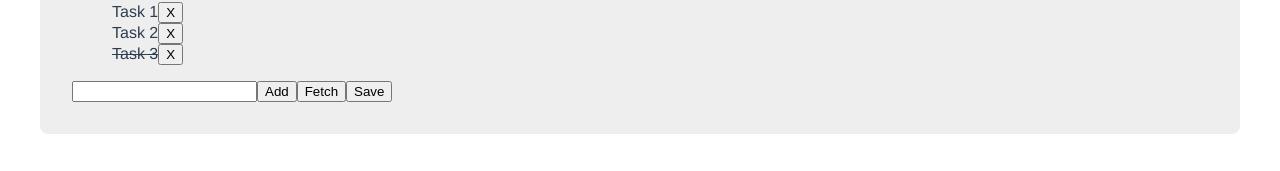
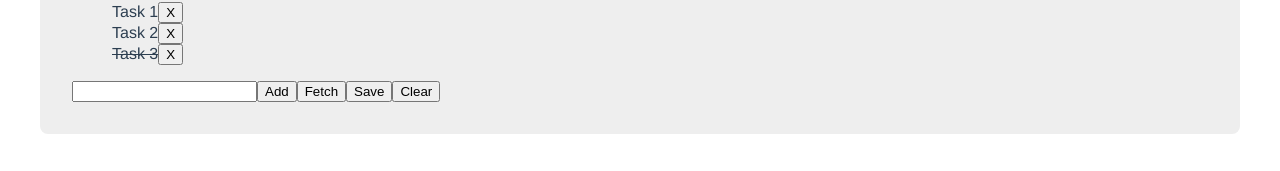
Before and after one commit to tomeightyeight/vue-playground, a Vue app: page /task-list in a window 1280 px wide. Shown: the part 154-325 px from the top of the page. Built offline with nearby package versions, Linux system fonts and the light colour scheme; what vue-resource would draw is missing.

Commit message:
Add functionality for clearing entire task list

```diff
--- a/src/stores/MutationTypes.js
+++ b/src/stores/MutationTypes.js
@@ -4,3 +4,4 @@ export const TOGGLE_COMPLETED = 'toggleCompleted';
 export const REPLACE_TASKS = 'replaceTasks';
 export const FETCH_TASKS = 'fetchTasks';
 export const SAVE_TASKS = 'saveTasks';
+export const CLEAR_TASKS = 'clearTasks';
--- a/src/stores/Store.js
+++ b/src/stores/Store.js
@@ -15,6 +15,7 @@ import {
   DELETE_TASK,
   TOGGLE_COMPLETED,
   REPLACE_TASKS,
+  CLEAR_TASKS
 } from './MutationTypes';
 
 Vue.use(VueResource);
@@ -65,10 +66,17 @@ export default new Vuex.Store({
     },
 
     /**
-     * Replace all tasks within the store
+     * Replace all tasks within the local store
      */
     [REPLACE_TASKS] (state, payload) {
       state.tasks = payload.tasks;
+    },
+
+    /**
+     * Remove all tasks from the local store
+     */
+    [CLEAR_TASKS] (state) {
+      state.tasks = [];
     }
   },
 
--- a/src/views/TaskListView.vue
+++ b/src/views/TaskListView.vue
@@ -5,6 +5,7 @@
     <button @click="addTask">Add</button>
     <button @click="fetch">Fetch</button>
     <button @click="save">Save</button>
+    <button @click="clear">Clear</button>
   </div>
 </template>
 
@@ -74,6 +75,10 @@ export default {
 
     save () {
       this.$store.dispatch('saveTasks');
+    },
+
+    clear () {
+      this.$store.commit('clearTasks');
     }
   }
 };
```
